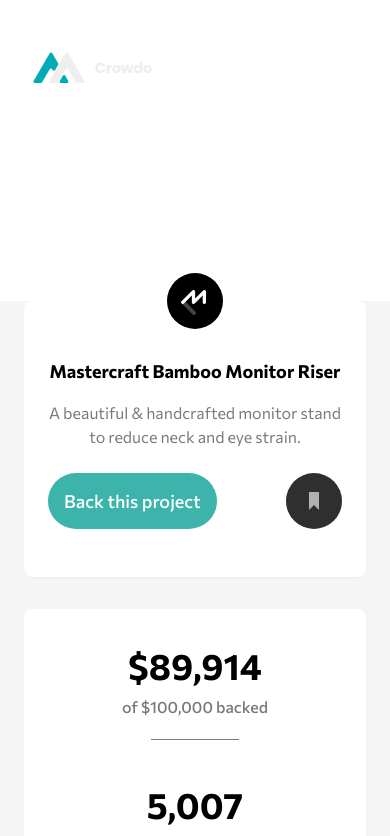
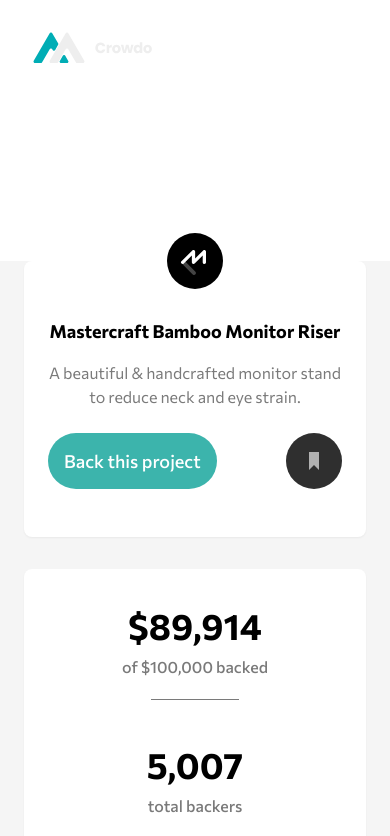
Before and after one commit to Headbwoi/crowdo-app, a React (Vite) app in the folder frontend/: page /dashboard in a window 390 px wide. Shown: the top 836 px of the page. Built offline with nearby package versions, Linux system fonts and the light colour scheme.

Commit message:
edited header

```diff
--- a/frontend/src/components/Header/Header.tsx
+++ b/frontend/src/components/Header/Header.tsx
@@ -7,7 +7,7 @@
 function Header() {
   const [isOpen, setIsOpen] = useState(false)
   return (
-    <header className="container px-6 md:px-10 xl:px-0 relative py-7 md:py-10">
+    <header className="container px-6 md:px-10 xl:px-0 relative py-2 md:py-10">
       <nav className="flex items-center justify-between">
         <div className="logo">
           <img src="/icons/Logo.svg" alt="logo" className="h-20 w-36" />
--- a/frontend/src/icons/Hamburger.tsx
+++ b/frontend/src/icons/Hamburger.tsx
@@ -1,5 +1,3 @@
-import React from "react"
-
 const Hamburger = () => {
   return (
     <svg width="16" height="15" xmlns="http://www.w3.org/2000/svg">
```
